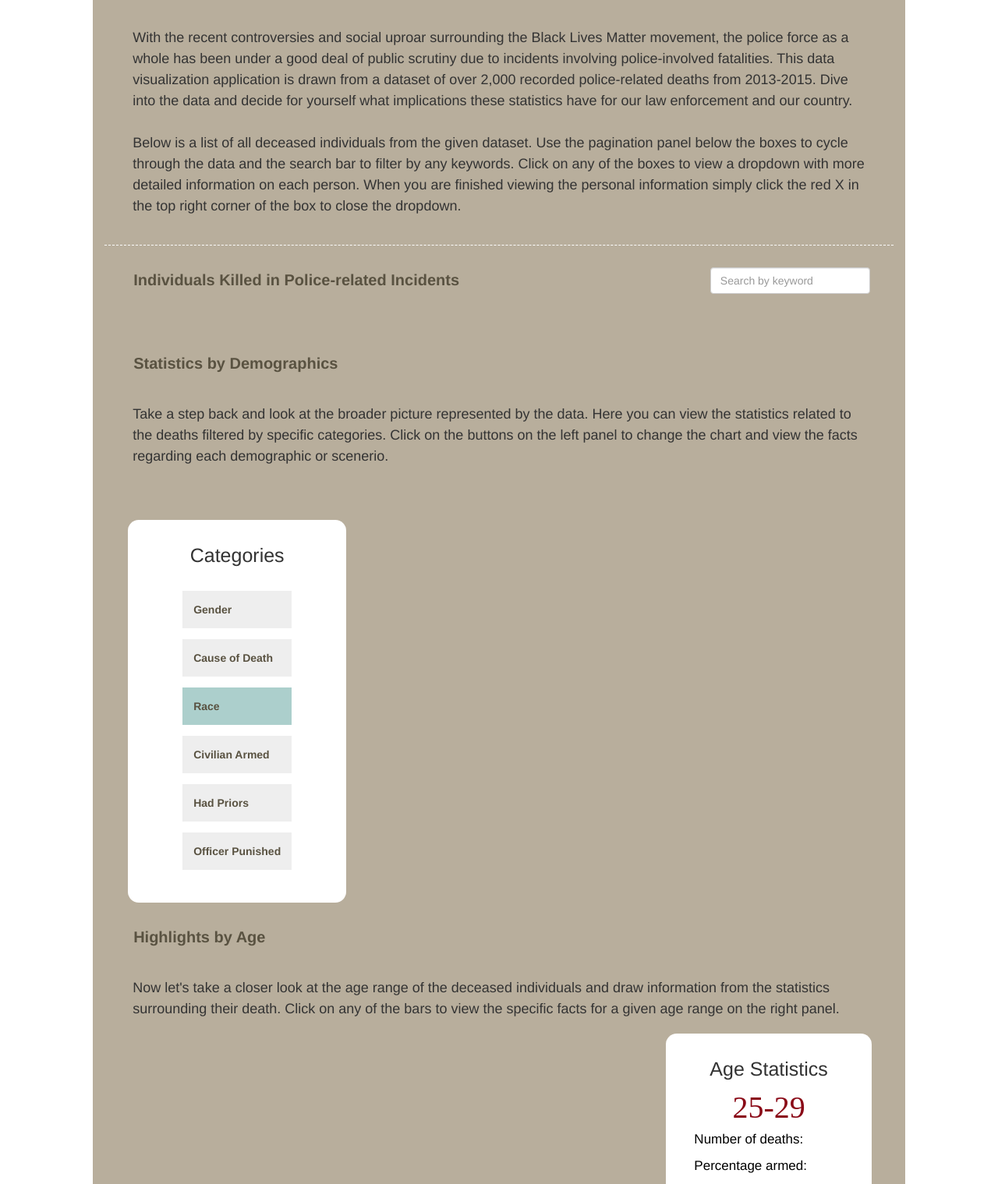
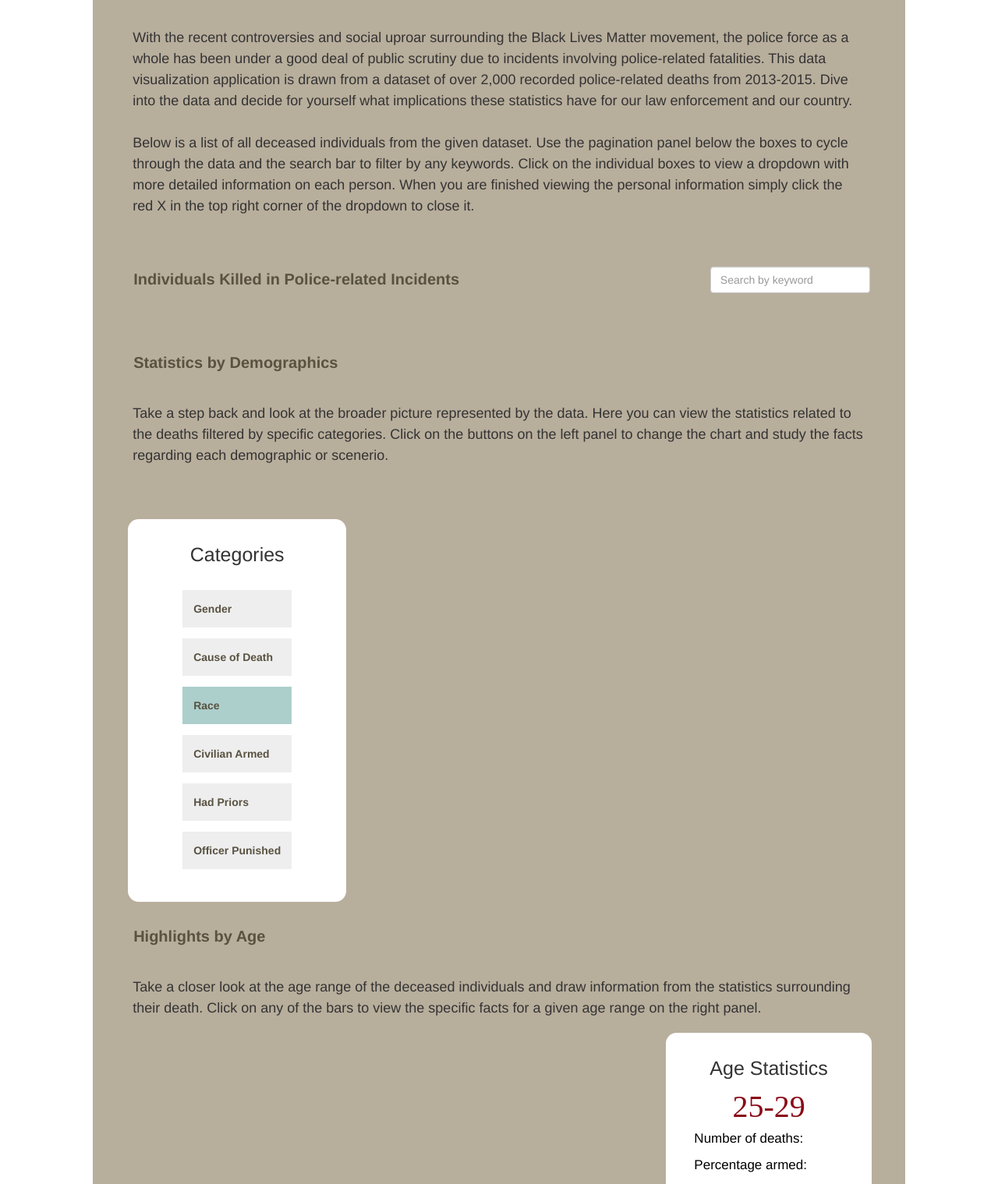
Before and after one commit to cgharford/J583-Project4, a Node server app: template views/index.ejs in a window 1280 px wide. Shown: the part 110-1629 px from the top of the page at 78% size. Run offline with Node 20, Linux system fonts and the light colour scheme; the template is opened without the code that fills it, so the values that code supplies are empty; some libraries are stand-ins or nearby versions; some web fonts are replaced.

Commit message:
Final commit

```diff
--- a/assets/css/styles.css
+++ b/assets/css/styles.css
@@ -25,7 +25,6 @@
     padding: 2em;
     line-height: 150%;
     font-weight: 200px;
-    border-bottom: 1px dashed white;
     border-spacing: 50px;
     font-family: Helvetica;
     font-weight: 300;
--- a/views/index.ejs
+++ b/views/index.ejs
@@ -19,7 +19,7 @@
     <body ng-app="app">
         <!-- Header -->
         <div class="header col-lg-12">
-            Innocent or Incriminate?
+            Innocent or Incriminated?
         </div>
         <!-- Main content -->
         <div class="col-lg-12">
@@ -28,7 +28,7 @@
                 <div class="introduction">
                     With the recent controversies and social uproar surrounding the Black Lives Matter
                     movement, the police force as a whole has been under a good deal of public scrutiny
-                    due to incidents involving police-involved fatalities. This data visualization application
+                    due to incidents involving police-related fatalities. This data visualization application
                     is drawn from a dataset of over 2,000 recorded police-related deaths from 2013-2015.
                     Dive into the data and decide for yourself what implications these statistics have for our
                     law enforcement and our country.
@@ -36,10 +36,10 @@
                     <br><br>
 
                     Below is a list of all deceased individuals from the given dataset. Use the pagination panel below
-                    the boxes to cycle through the data and the search bar to filter by any keywords. Click on any
-                    of the boxes to view a dropdown with more detailed information on each person. When you are
+                    the boxes to cycle through the data and the search bar to filter by any keywords. Click on the individual
+                    boxes to view a dropdown with more detailed information on each person. When you are
                     finished viewing the personal information simply click the red X in the top right corner of
-                    the box to close the dropdown.
+                    the dropdown to close it.
                 </div>
                 <div ng-controller="MyController" id= "MyController" class="my-controller list-container">
                     <div class="row">
@@ -85,7 +85,7 @@
                         <div class="questions" id="">Was the officer involved fired or suspended? </div>
                         <div class="answers" id="">{{officer}}</div>
                         <div id="link">News story can be found
-                            <a ng-show="showLink" ng-src="{{newsLink}}" class="news-link"> here. </a>
+                            <a ng-show="showLink" href="{{newsLink}}" class="news-link"> here. </a>
                         </div>
                     </div>
                     <!-- Separate controller for pagination -->
@@ -104,7 +104,7 @@
                         Take a step back and look at the broader picture represented by the data.
                         Here you can view the statistics related to the deaths filtered by specific
                         categories. Click on the buttons on the left panel to change the chart and
-                        view the facts regarding each demographic or scenerio.
+                        study the facts regarding each demographic or scenerio.
                     </div>
                     <!-- Contains pie chart and bar graph -->
                     <div class="chart-container">
@@ -133,7 +133,7 @@
                             </span>
                         </div>
                         <div class="instructions">
-                            Now let's take a closer look at the age range of the deceased individuals
+                            Take a closer look at the age range of the deceased individuals
                             and draw information from the statistics surrounding their death. Click on
                             any of the bars to view the specific facts for a given age range on the right
                             panel.
```
